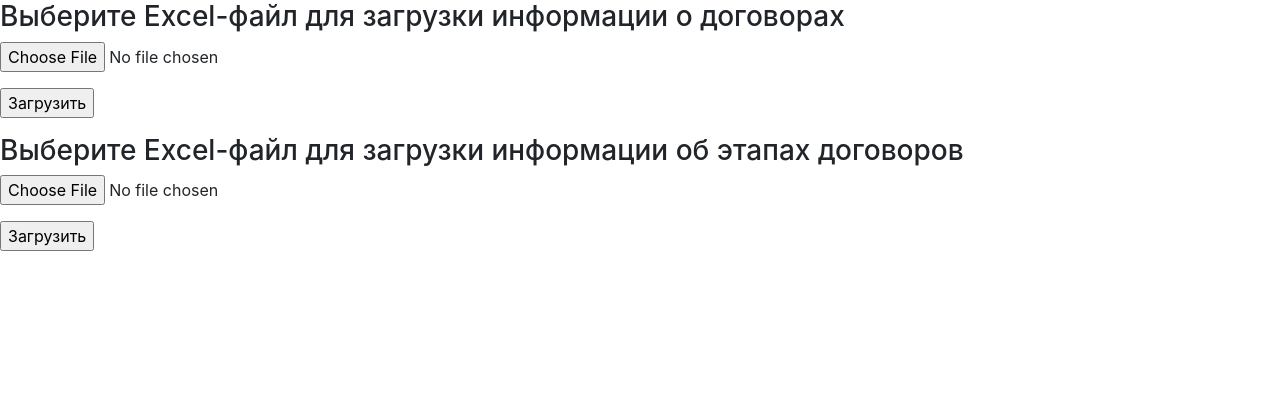
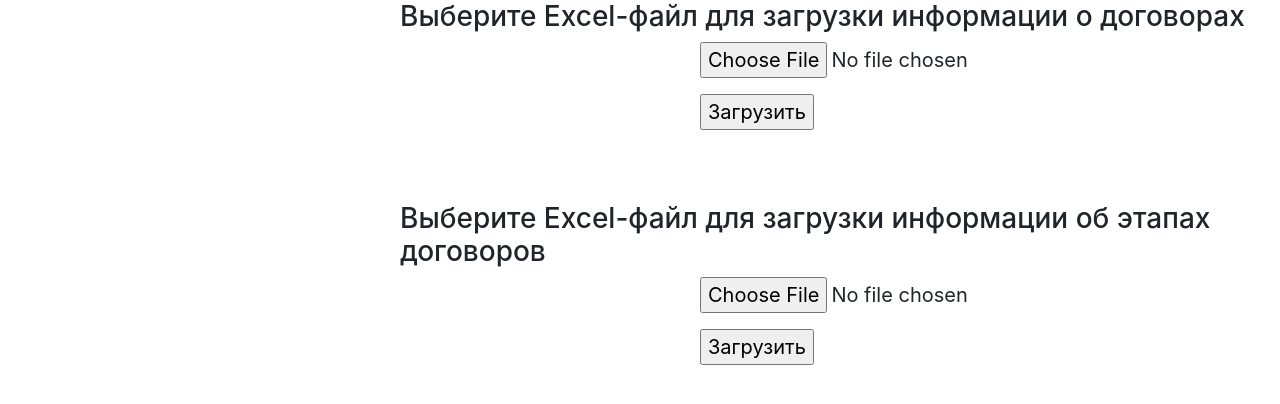
Before and after one commit to E-A-Volobuev/TestTask, a plain HTML site: page TestTask/wwwroot/import.html in a window 1280 px wide. Drawn offline with nearby package versions, Linux system fonts and the light colour scheme.

Commit message:
добавил стили в html документы

```diff
--- a/TestTask/wwwroot/import.html
+++ b/TestTask/wwwroot/import.html
@@ -4,18 +4,37 @@
     <meta charset="utf-8" />
     <meta name="viewport" content="width=device-width" />
     <title>Список контрактов</title>
+    <style>
+        div {
+            margin-left: 700px;
+            font-size: 20px;
+            height: 80px;
+        }
+        #contr{
+            margin-bottom:80px;
+        }
+
+        h3 {
+            margin-left: 400px;
+        }
+    </style>
     <link href="https://stackpath.bootstrapcdn.com/bootstrap/4.4.0/css/bootstrap.min.css" rel="stylesheet" />
 </head>
 <body>
-    <h3>Выберите Excel-файл для загрузки информации о договорах</h3>
+    <h3 id="h_con">Выберите Excel-файл для загрузки информации о договорах</h3>
+    <div id="contr">
         <form action='api/Import/AddFileContract' method="post" enctype="multipart/form-data">
             <p><input type="file" name="fileExcel" /><br></p>
             <p><input type="submit" value="Загрузить" /></p>
         </form>
-    <h3>Выберите Excel-файл для загрузки информации об этапах договоров</h3>
+    </div>
+    <h3 id="h_stag">Выберите Excel-файл для загрузки информации об этапах договоров</h3>
+    <div id="stag">
         <form action='api/Import/AddFileStage' method="post" enctype="multipart/form-data">
             <p><input type="file" name="fileExcel" /><br></p>
             <p><input type="submit" value="Загрузить" /></p>
         </form>
+    </div>
+
 </body>
 </html>
```
Also changed, not shown: TestTask/wwwroot/index.html (+8 -0 lines), 2 other files. Lines whose indentation alone changed are shown as unchanged.
